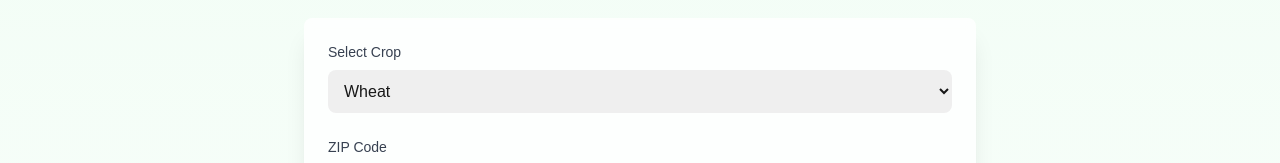
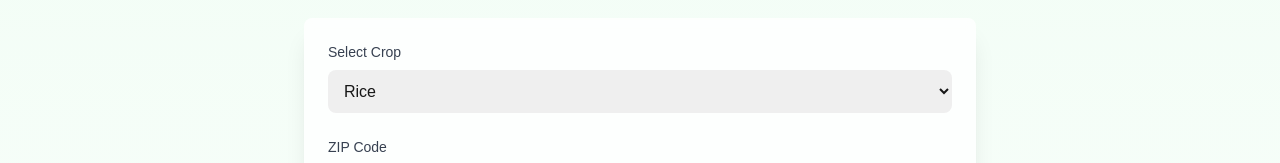
Before and after one commit to Aadityaa2004/Plowtion, a Next.js app in the folder frontend/: page / in a window 1280 px wide. Shown: the part 282-445 px from the top of the page. Built offline with nearby package versions, Linux system fonts and the light colour scheme.

Commit message:
fixed the dropdown list

```diff
--- a/frontend/app/page.tsx
+++ b/frontend/app/page.tsx
@@ -38,10 +38,39 @@ export default function Home() {
                   dark:bg-gray-700 dark:text-white transition-colors duration-200
                   hover:border-green-400"
               >
-                <option>Wheat</option>
-                <option>Rice</option>
-                <option>Corn</option>
-                <option>Cotton</option>
+                <optgroup label="Grains">
+                  <option value="rice">Rice</option>
+                  <option value="maize">Maize</option>
+                </optgroup>
+
+                <optgroup label="Pulses">
+                  <option value="chickpea">Chickpea</option>
+                  <option value="kidneybeans">Kidney Beans</option>
+                  <option value="pigeonpeas">Pigeon Peas</option>
+                  <option value="mothbeans">Moth Beans</option>
+                  <option value="mungbean">Mung Bean</option>
+                  <option value="blackgram">Black Gram</option>
+                  <option value="lentil">Lentil</option>
+                </optgroup>
+
+                <optgroup label="Fruits">
+                  <option value="pomegranate">Pomegranate</option>
+                  <option value="banana">Banana</option>
+                  <option value="mango">Mango</option>
+                  <option value="grapes">Grapes</option>
+                  <option value="watermelon">Watermelon</option>
+                  <option value="muskmelon">Muskmelon</option>
+                  <option value="apple">Apple</option>
+                  <option value="orange">Orange</option>
+                  <option value="papaya">Papaya</option>
+                  <option value="coconut">Coconut</option>
+                </optgroup>
+
+                <optgroup label="Commercial Crops">
+                  <option value="cotton">Cotton</option>
+                  <option value="jute">Jute</option>
+                  <option value="coffee">Coffee</option>
+                </optgroup>
               </select>
             </div>
 
```
